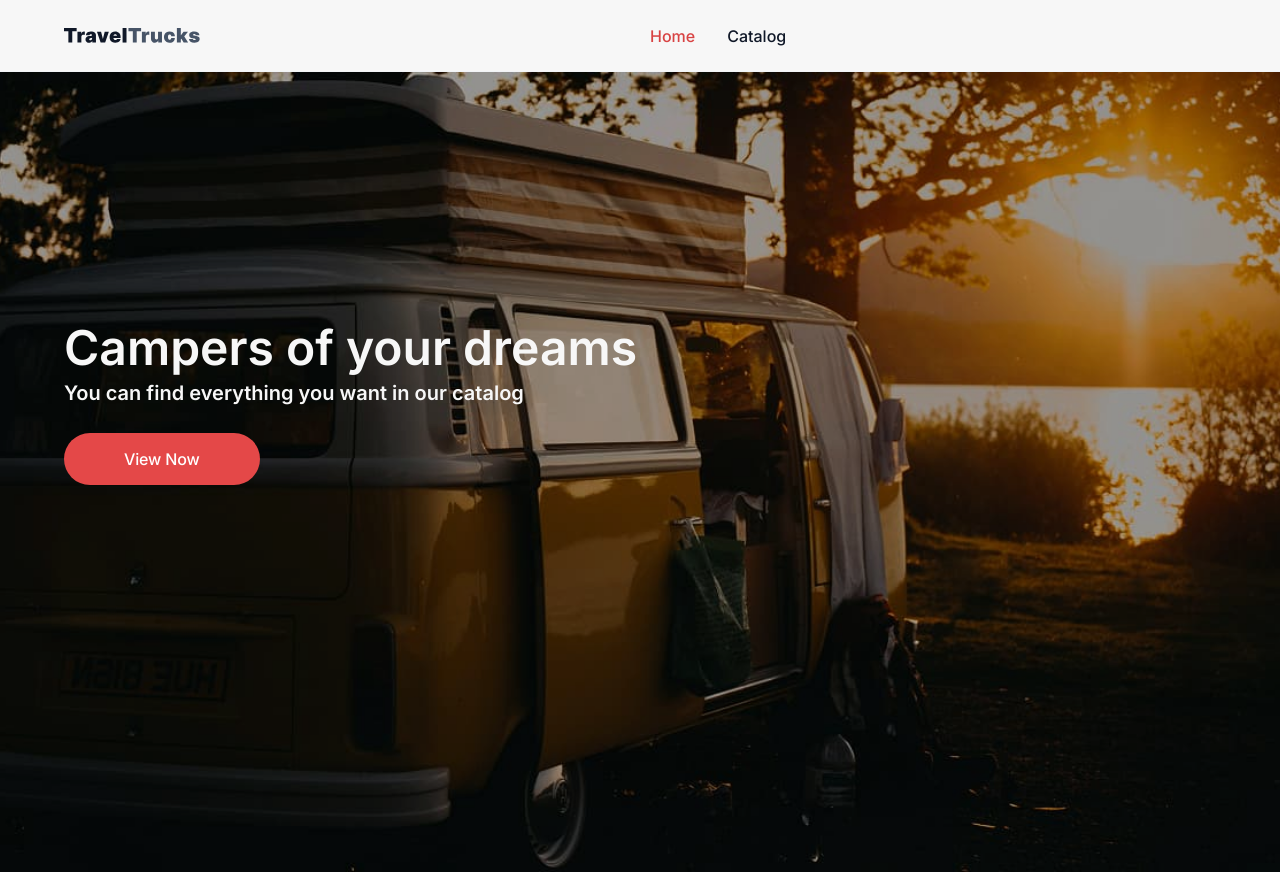
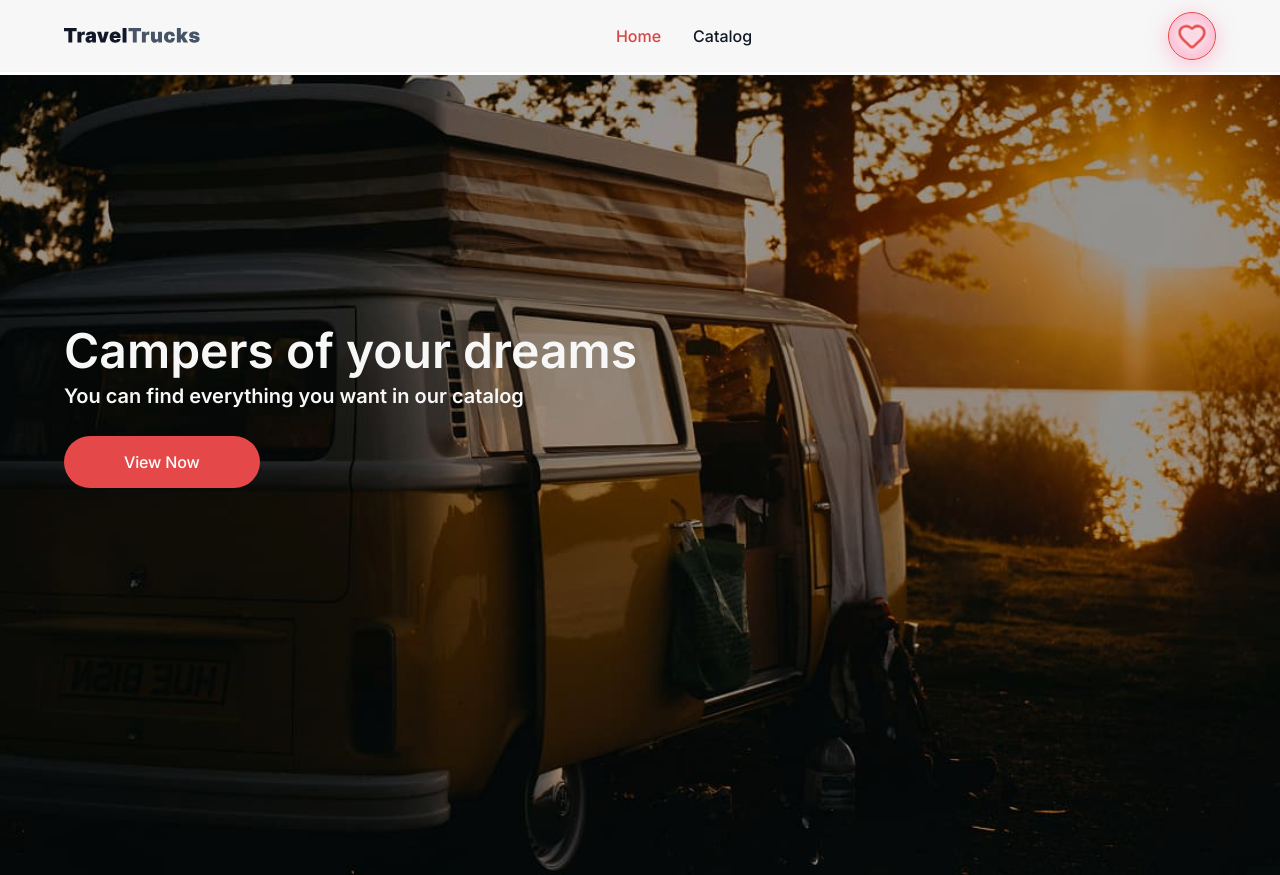
Before and after one commit to netkatya/travel-trucks-rent, a Next.js app: page / in a window 1280 px wide. Built offline with nearby package versions, Linux system fonts and the light colour scheme.

Commit message:
fix pagination, fav completed

```diff
--- /dev/null
+++ b/app/favorites/page.tsx
@@ -0,0 +1,74 @@
+"use client";
+
+import Link from "next/link";
+import Image from "next/image";
+import { useCampersStore } from "@/lib/store/useCampersStore";
+
+export default function FavoritesPage() {
+  const { campers, favorites, toggleFavorite } = useCampersStore();
+
+  const favoriteCampers = campers.filter((camper) =>
+    favorites.includes(camper.id)
+  );
+
+  return (
+    <main className="py-10 min-h-screen bg-[var(--white)]">
+      <div className="container">
+        <h1 className="font-semibold text-3xl mb-10 text-[var(--main)]">
+          Favorites
+        </h1>
+
+        {favoriteCampers.length === 0 ? (
+          <p className="text-[var(--gray)] text-base">
+            You haven’t added any campers to favorites yet.
+          </p>
+        ) : (
+          <div className="grid grid-cols-1 sm:grid-cols-2 lg:grid-cols-3 xl:grid-cols-4 gap-6">
+            {favoriteCampers.map((camper, index) => (
+              <div
+                key={`${camper.id}-${index}`} // уникальный ключ
+                className="bg-[var(--inputs)] rounded-[10px] shadow-md overflow-hidden relative"
+              >
+                <Link href={`/campers/${camper.id}`} className="block">
+                  <Image
+                    src={camper.gallery[0]?.thumb || "/img/placeholder.png"}
+                    alt={camper.name}
+                    width={300}
+                    height={200}
+                    className="w-full h-48 object-cover cursor-pointer hover:scale-105 transition-transform duration-300"
+                  />
+                </Link>
+
+                <div className="p-4 flex flex-col gap-2">
+                  <h2 className="font-medium text-lg text-[var(--main)] max-h-7 overflow-hidden">
+                    {camper.name}
+                  </h2>
+                  <div className="flex justify-between items-center">
+                    <p className="text-sm text-[var(--gray)]">
+                      {camper.location}
+                    </p>
+                    <button
+                      className="p-2 rounded"
+                      onClick={() => toggleFavorite(camper.id)}
+                      aria-label="Toggle favorite"
+                    >
+                      <svg
+                        className={`w-[25px] h-6 transition-colors duration-300 ${
+                          favorites.includes(camper.id)
+                            ? "text-[var(--button)]"
+                            : "text-[var(--main)]"
+                        }`}
+                      >
+                        <use href="/icons.svg#icon-heart" />
+                      </svg>
+                    </button>
+                  </div>
+                </div>
+              </div>
+            ))}
+          </div>
+        )}
+      </div>
+    </main>
+  );
+}
--- a/app/globals.css
+++ b/app/globals.css
@@ -50,6 +50,10 @@ button {
 
 html {
   scroll-behavior: smooth;
+}
+
+main {
+  margin-top: 75px;
 }
 
 
--- a/components/FavoriteButton/FavouriteButton.tsx
+++ b/components/FavoriteButton/FavouriteButton.tsx
@@ -1,3 +1,4 @@
+"use client";
 import React, { useState } from "react";
 import { Heart } from "lucide-react";
 import Link from "next/link";
@@ -8,30 +9,32 @@ export default function FavoriteButton() {
   return (
     <Link
       href="/favorites"
-      aria-label="Вибране"
-      title="Вибране"
+      aria-label="Favorites"
+      title="Favorites"
       onClick={() => setIsActive(!isActive)}
       className={`
-        fixed flex items-center justify-center rounded-full top-[90px] right-5
-        z-999 w-10 h-10
-        bg-pink/25 border border-pink-border shadow-[0_4px_20px_rgba(255,137,179,0.5),0_0_20px_rgba(255,137,179,0.5)_inset]
+        flex items-center justify-center rounded-full
+        w-10 h-10
+        bg-[rgba(255,137,179,0.25)] border border-(--button)
+        shadow-[0_4px_20px_rgba(255,137,179,0.5),0_0_20px_rgba(255,137,179,0.5)_inset]
         backdrop-blur-md
-        cursor-pointer transition-colors duration-200 ease-in-out
-        hover:-translate-y-0.5 hover:scale-110 hover:bg-pink/20 hover:shadow-[0_8px_28px_rgba(255,137,179,0.5),0_0_25px_rgba(255,137,179,0.5)_inset]
+        transition-all duration-200 ease-in-out
+        hover:scale-110 hover:bg-[rgba(255,137,179,0.2)]
+        hover:shadow-[0_8px_28px_rgba(255,137,179,0.5),0_0_25px_rgba(255,137,179,0.5)_inset]
+        md:w-12 md:h-12
+        xl:w-12 xl:h-12
         ${
           isActive
-            ? "bg-linear-to-b from-pink/40 to-pink/30 border-pink/70 shadow-[0_10px_30px_rgba(255,137,179,0.18)]"
+            ? "bg-linear-to-b from-[rgba(255,137,179,0.42)] to-[rgba(255,137,179,0.32)] border-[rgba(255,137,179,0.7)] shadow-[0_10px_30px_rgba(255,137,179,0.18)]"
             : ""
         }
-        md:w-12 md:h-12
-        xl:w-12 xl:h-12
       `}
     >
       <Heart
         className={`
-          w-6 h-6 stroke-pink drop-shadow-[0_0_3px_rgba(255,255,255,0.7)]
+          w-6 h-6 stroke-(--button) drop-shadow-[0_0_3px_rgba(255,255,255,0.7)]
           floatPulse
-          hover:scale-125
+          hover:scale-110
           active:beat
           md:w-6 md:h-6
           xl:w-7 xl:h-7
--- a/components/Header/Header.tsx
+++ b/components/Header/Header.tsx
@@ -2,20 +2,20 @@
 
 import Link from "next/link";
 import { usePathname } from "next/navigation";
+import FavoriteButton from "../FavoriteButton/FavouriteButton";
 
 export default function Header() {
   const pathname = usePathname();
 
   return (
-    <header className="bg-(--inputs) border-b border-(--badges) h-[72px] pt-6 pb-6">
+    <header className="bg-(--inputs) border-b border-(--badges) h-[72px] flex items-center fixed top-0 left-0 z-99 w-full">
       <div className="container">
-        <div className="flex gap-[450px] items-center">
+        <div className="flex items-center justify-between">
           <Link href="/">
             <svg width={136} height={16}>
               <use href="/icons.svg#icon-Logo"></use>
             </svg>
           </Link>
-
           <ul className="flex gap-8">
             <li>
               <Link
@@ -49,6 +49,7 @@ export default function Header() {
               </Link>
             </li>
           </ul>
+          <FavoriteButton />
         </div>
       </div>
     </header>
--- a/lib/store/useCampersStore.ts
+++ b/lib/store/useCampersStore.ts
@@ -15,13 +15,13 @@ export const useCampersStore = create<CampersState>()(
       loading: false,
       filters: {},
 
-      fetchCampers: async (reset: boolean = true) => {
-        const { filters, limit, page, campers, loading } = get();
+      fetchCampers: async (reset: boolean = true, pageArg?: number) => {
+        const { filters, limit, campers, loading, page } = get();
         if (loading) return;
 
         set({ loading: true });
 
-        const currentPage = reset ? 1 : page;
+        const currentPage = pageArg ?? (reset ? 1 : page + 1);
 
         try {
           const items = await fetchCampersApi({
@@ -31,6 +31,7 @@ export const useCampersStore = create<CampersState>()(
           });
 
           let filteredItems = items;
+
           if (filters?.equipment?.length) {
             filteredItems = filteredItems.filter((camper) =>
               filters.equipment!.every(
@@ -52,10 +53,10 @@ export const useCampersStore = create<CampersState>()(
       },
 
       loadMore: async () => {
-        const { page, hasMore, loading } = get();
+        const { hasMore, loading, page } = get();
         if (loading || !hasMore) return;
+
         await get().fetchCampers(false);
-        set({ page: page + 1 });
       },
 
       toggleFavorite: (id: string) => {
```
